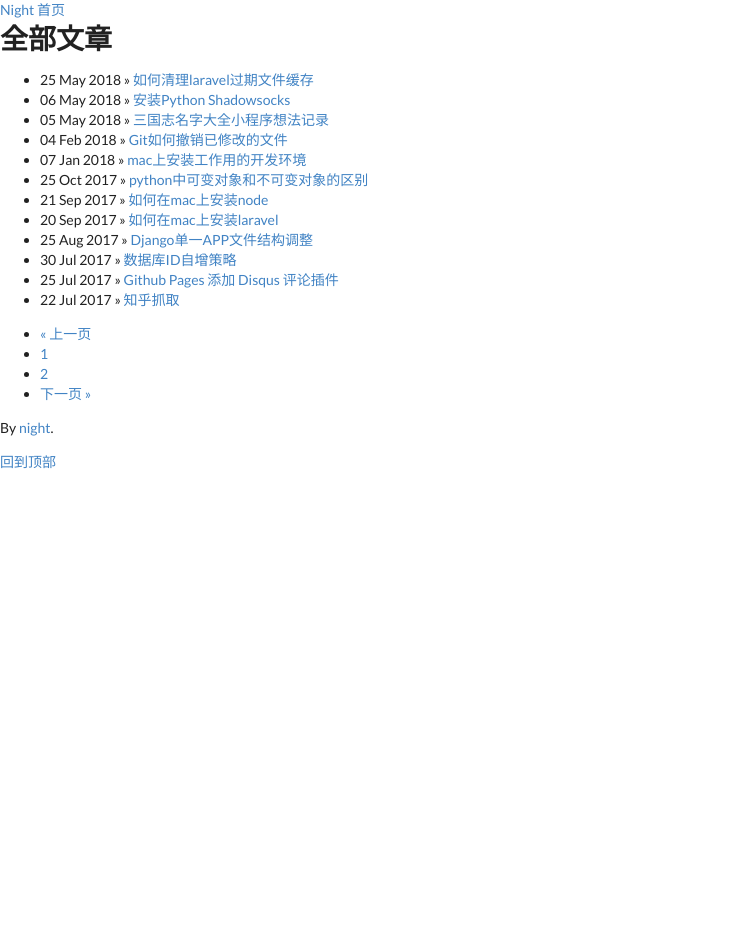
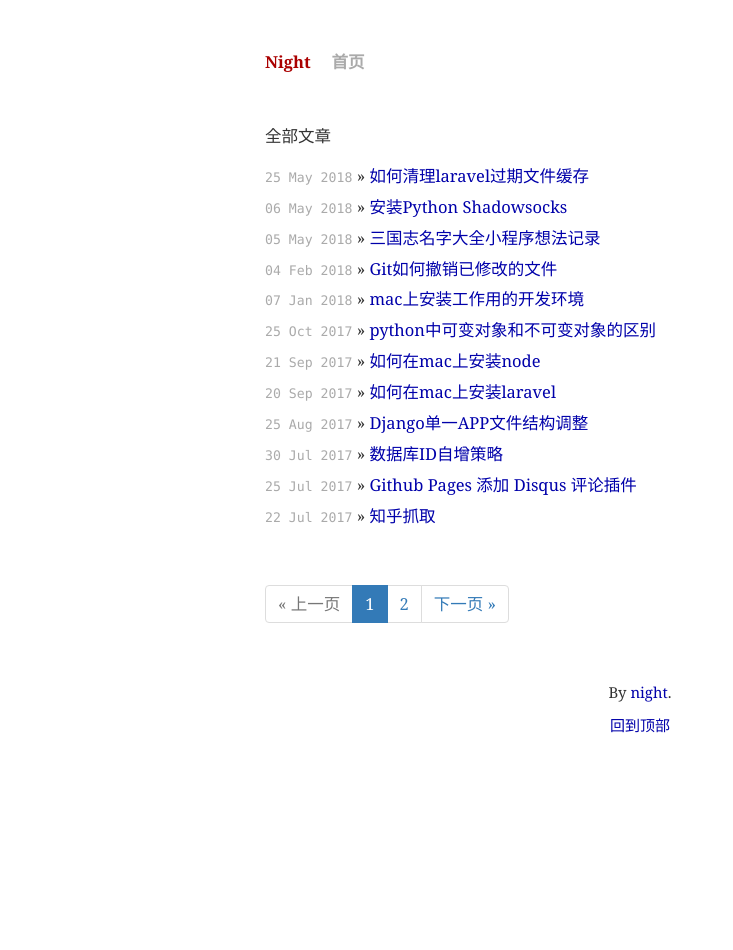
Before and after one commit to night1008/night1008.github.io, a Jekyll site: the page built from index.html, in a window 1280 px wide. Shown: the whole page, without its empty margins (0-733 px from the left). Built offline with Jekyll 4.4.1, drawn with Linux system fonts in a browser that asks for light colours; the list of posts is cut into pages by our own code; before the commit the page ends 900 px from its top, so only the background shows below that.

Commit message:
update css framework

```diff
--- a/_layouts/default.html
+++ b/_layouts/default.html
@@ -10,13 +10,13 @@
         <meta name="description" content="{{ page.description }},night,night1008,blog,博客,个人博客">
 
     	<!-- Bootstrap core CSS -->
-    	<link href="{{'/assets/css/semantic.min.css' | relative_url }}" rel="stylesheet">
+    	<link href="{{'/assets/css/bootstrap.min.css' | relative_url }}" rel="stylesheet">
 
     	<!-- IE10 viewport hack for Surface/desktop Windows 8 bug -->
     	<!-- <link href="../../assets/css/ie10-viewport-bug-workaround.css" rel="stylesheet"> -->
 
         <!-- custom core CSS -->
-        <!-- <link href="{{'/assets/css/custom.css' | relative_url }}" rel="stylesheet"> -->
+        <link href="{{'/assets/css/custom.css' | relative_url }}" rel="stylesheet">
 
         <title>{{ page.title }}</title>
 	</head>
@@ -51,5 +51,5 @@
     ================================================== -->
     <!-- Placed at the end of the document so the pages load faster -->
     <script src="{{'/assets/js/jquery-1.11.1.min.js' | relative_url }}"></script>
-    <script src="{{'/assets/js/semantic.min.js' | relative_url }}"></script>
+    <script src="{{'/assets/js/bootstrap.min.js' | relative_url }}"></script>
 </html>
```
